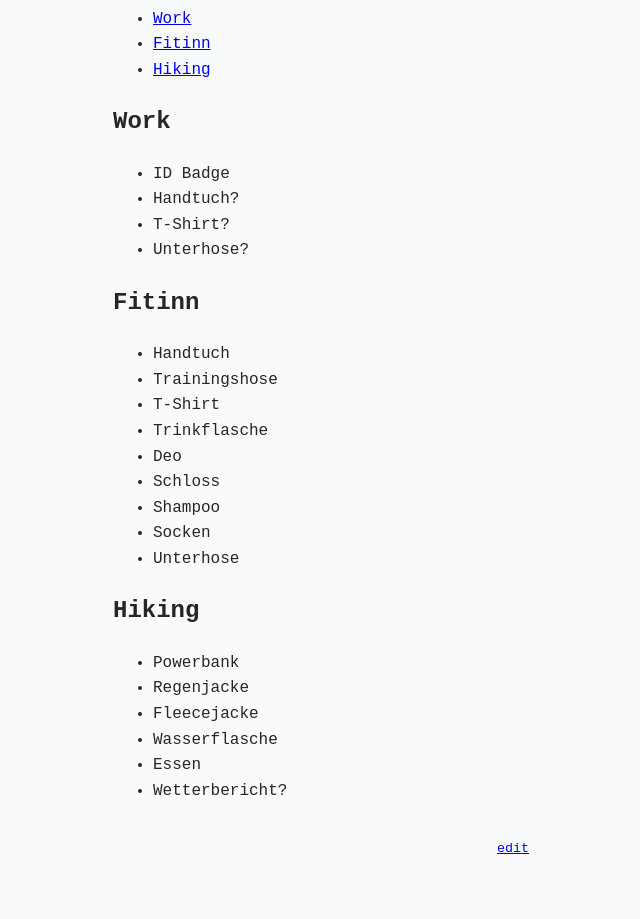
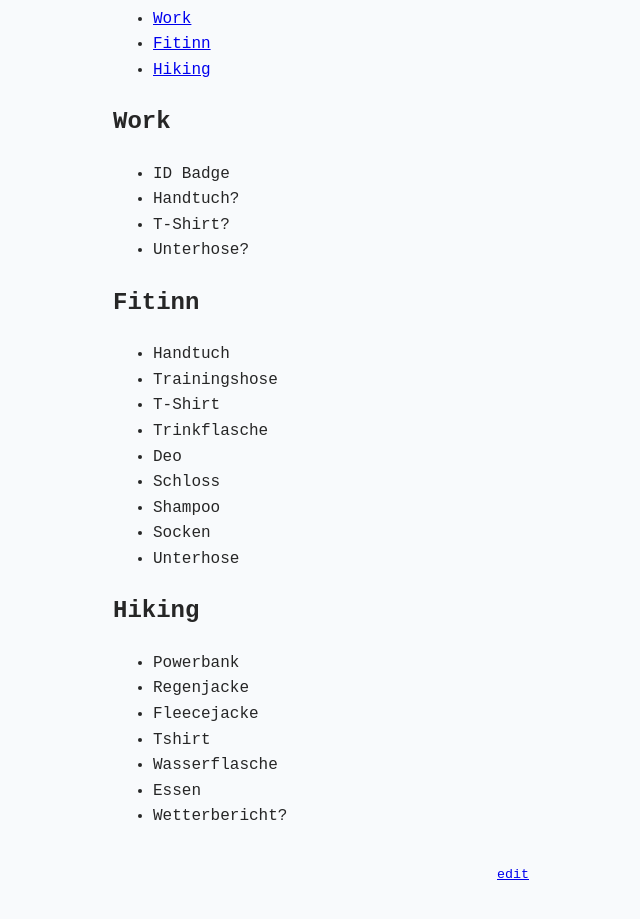
Before and after one commit to gue-ni/gnosis, an Eleventy site: page doc/checklists.md in a window 1280 px wide. Shown: the part 145-1064 px from the top of the page, without its empty margins (127-767 px from the left). Before the commit the page ends 1039 px from the top, so only its background shows below. Built offline with nearby package versions, Linux system fonts and the light colour scheme; Eleventy itself is replaced by a stand-in of ours; files that its build step writes are made by us from their sources; a web font is replaced by a local one.

Commit message:
Update checklists.md

```diff
--- a/doc/checklists.md
+++ b/doc/checklists.md
@@ -28,6 +28,7 @@
 -   Powerbank
 -   Regenjacke
 -   Fleecejacke
+-   Tshirt
 -   Wasserflasche
 -   Essen
 -   Wetterbericht?
```
